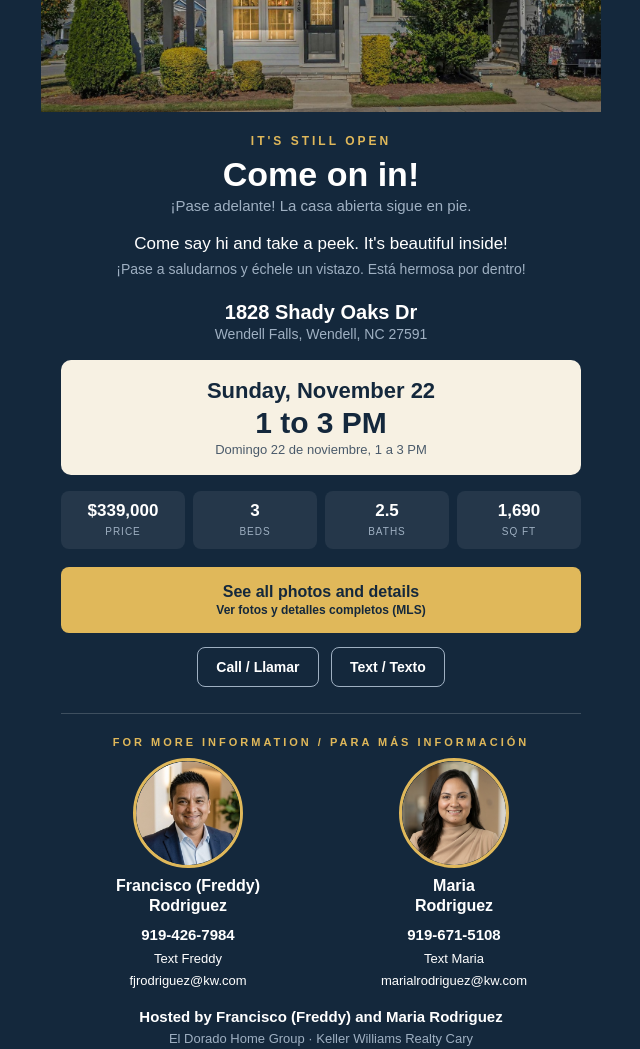
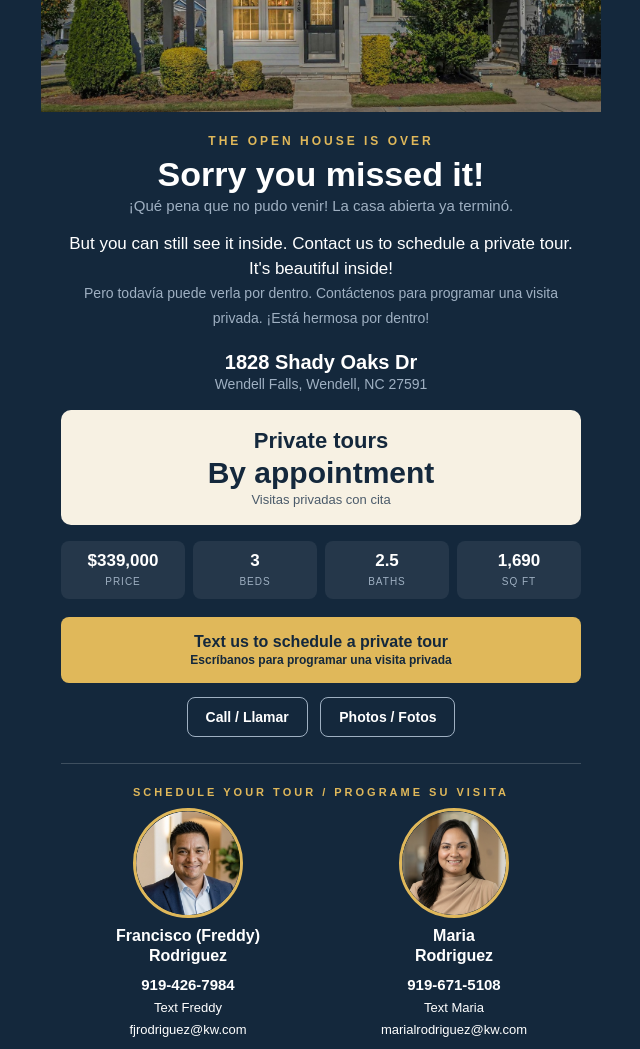
Before and after one commit to fjrodriguez1988-spec/open-house-checkin, a plain HTML site: page open/1828-shady-oaks/index.html in a window 1280 px wide. Shown: the part 440-1489 px from the top of the page, without its empty margins (319-959 px from the left). Drawn offline with Linux system fonts and the light colour scheme.

Commit message:
1828 landing page: open house ended, invite private tours

```diff
--- a/open/1828-shady-oaks/index.html
+++ b/open/1828-shady-oaks/index.html
@@ -3,10 +3,10 @@
 <head>
 <meta charset="utf-8">
 <meta name="viewport" content="width=device-width, initial-scale=1">
-<title>Open House Today | 1828 Shady Oaks Dr, Wendell Falls</title>
-<meta name="description" content="Come on in! Open house at 1828 Shady Oaks Dr, Wendell Falls. Sunday, November 22, 1 to 3 PM. Hosted by Francisco (Freddy) and Maria Rodriguez, El Dorado Home Group.">
-<meta property="og:title" content="Open House: 1828 Shady Oaks Dr, Wendell Falls">
-<meta property="og:description" content="Sunday, November 22, 1 to 3 PM. Come on in! / Pase adelante.">
+<title>Private Tours | 1828 Shady Oaks Dr, Wendell Falls</title>
+<meta name="description" content="Sorry you missed the open house at 1828 Shady Oaks Dr, Wendell Falls. Contact Francisco (Freddy) and Maria Rodriguez, El Dorado Home Group, to schedule a private tour.">
+<meta property="og:title" content="Private Tours: 1828 Shady Oaks Dr, Wendell Falls">
+<meta property="og:description" content="The open house is over, but we would love to show it to you. Contact us for a private tour. / Contáctenos para una visita privada.">
 <meta property="og:image" content="https://fjrodriguez1988-spec.github.io/open-house-checkin/open/1828-shady-oaks/front.jpg">
 <style>
 :root{--navy:#14283C;--deep:#0A1E3C;--gold:#E0B85A;--cream:#F7F1E3;--text:#1a1a1a;--mute:#9fb0c2}
@@ -60,20 +60,20 @@ h1{font-size:34px;line-height:1.1;margin:8px 0 4px}
 </div>
 <div class="hero">
   <img src="front.jpg" alt="Front of 1828 Shady Oaks Dr, Wendell Falls">
-  <div class="badge">Open House</div>
+  <div class="badge">Open House Ended</div>
 </div>
 <div class="wrap">
-  <p class="kicker">It's still open</p>
-  <h1>Come on in!</h1>
-  <p class="es">¡Pase adelante! La casa abierta sigue en pie.</p>
-  <p class="invite">Come say hi and take a peek. It's beautiful inside!<br><span>¡Pase a saludarnos y échele un vistazo. Está hermosa por dentro!</span></p>
+  <p class="kicker">The open house is over</p>
+  <h1>Sorry you missed it!</h1>
+  <p class="es">¡Qué pena que no pudo venir! La casa abierta ya terminó.</p>
+  <p class="invite">But you can still see it inside. Contact us to schedule a private tour. It's beautiful inside!<br><span>Pero todavía puede verla por dentro. Contáctenos para programar una visita privada. ¡Está hermosa por dentro!</span></p>
   <p class="addr">1828 Shady Oaks Dr</p>
   <p class="town">Wendell Falls, Wendell, NC 27591</p>
 
   <div class="card">
-    <p class="when">Sunday, November 22</p>
-    <p class="time">1 to 3 PM</p>
-    <p class="when-es">Domingo 22 de noviembre, 1 a 3 PM</p>
+    <p class="when">Private tours</p>
+    <p class="time">By appointment</p>
+    <p class="when-es">Visitas privadas con cita</p>
   </div>
 
   <div class="facts">
@@ -83,19 +83,19 @@ h1{font-size:34px;line-height:1.1;margin:8px 0 4px}
     <div><b>1,690</b><span>Sq ft</span></div>
   </div>
 
-  <a class="btn" href="https://www.flexmls.com/share/Es3Cp/1828-Shady-Oaks-Drive-Wendell-NC-27591">See all photos and details<small>Ver fotos y detalles completos (MLS)</small></a>
+  <a class="btn" href="sms:+19194267984">Text us to schedule a private tour<small>Escríbanos para programar una visita privada</small></a>
   <a class="btn2" href="tel:+19194267984">Call / Llamar</a>
-  <a class="btn2" href="sms:+19194267984">Text / Texto</a>
+  <a class="btn2" href="https://www.flexmls.com/share/Es3Cp/1828-Shady-Oaks-Drive-Wendell-NC-27591">Photos / Fotos</a>
 
   <div class="host">
-    <p class="lab">For more information / Para más información</p>
+    <p class="lab">Schedule your tour / Programe su visita</p>
     <div class="people">
       <div class="person"><img src="freddy.png" alt="Francisco (Freddy) Rodriguez"><b>Francisco (Freddy)<br>Rodriguez</b>
         <a href="tel:+19194267984">919-426-7984</a><a href="sms:+19194267984">Text Freddy</a><a href="mailto:fjrodriguez@kw.com">fjrodriguez@kw.com</a></div>
       <div class="person"><img src="maria.png" alt="Maria Rodriguez"><b>Maria<br>Rodriguez</b>
         <a href="tel:+19196715108">919-671-5108</a><a href="sms:+19196715108">Text Maria</a><a href="mailto:marialrodriguez@kw.com">marialrodriguez@kw.com</a></div>
     </div>
-    <p class="hostedby">Hosted by Francisco (Freddy) and Maria Rodriguez</p>
+    <p class="hostedby">Francisco (Freddy) and Maria Rodriguez</p>
     <p class="kw">El Dorado Home Group · Keller Williams Realty Cary</p>
     <p class="list">Listing agent: Steven Burnett</p>
   </div>
```
